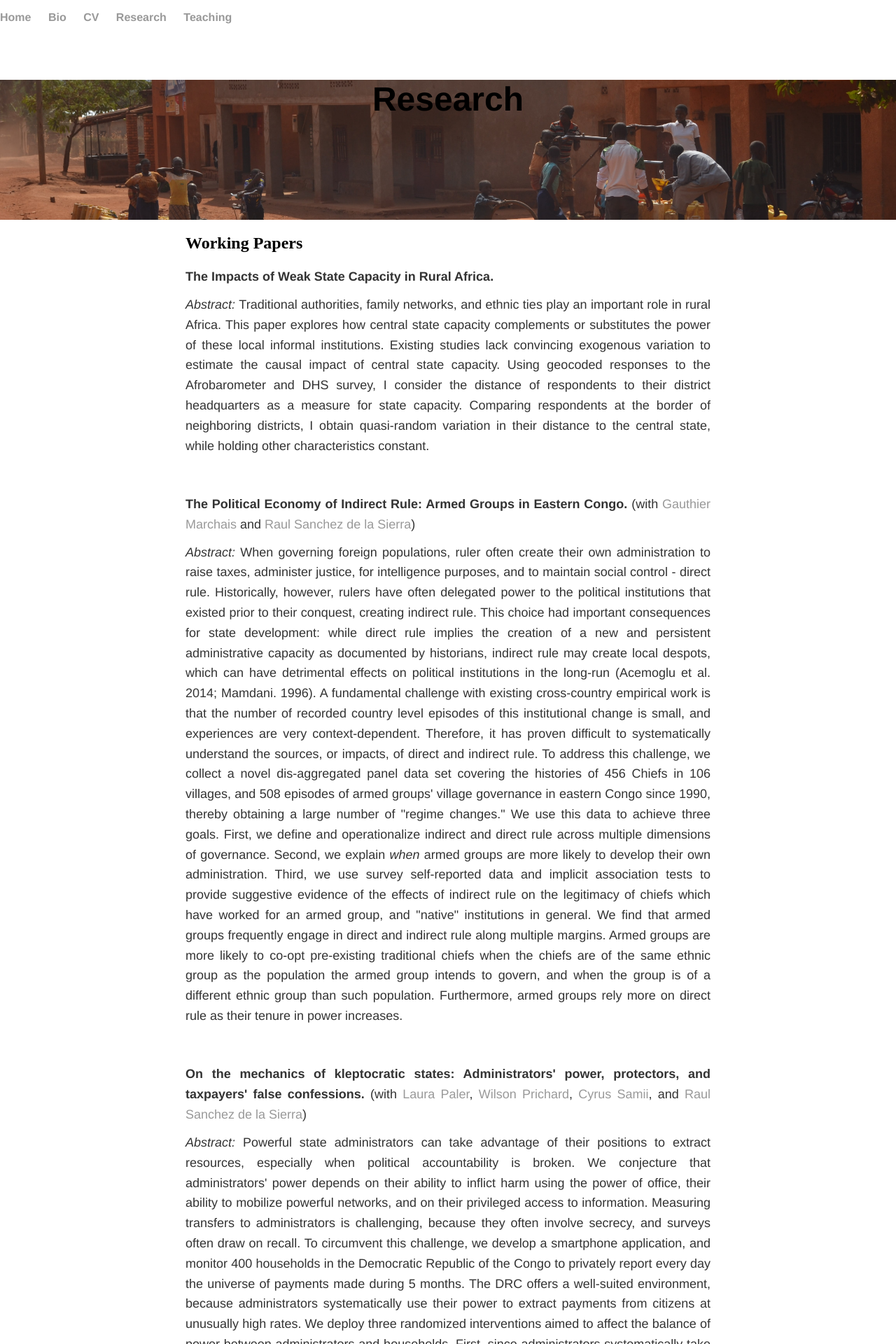
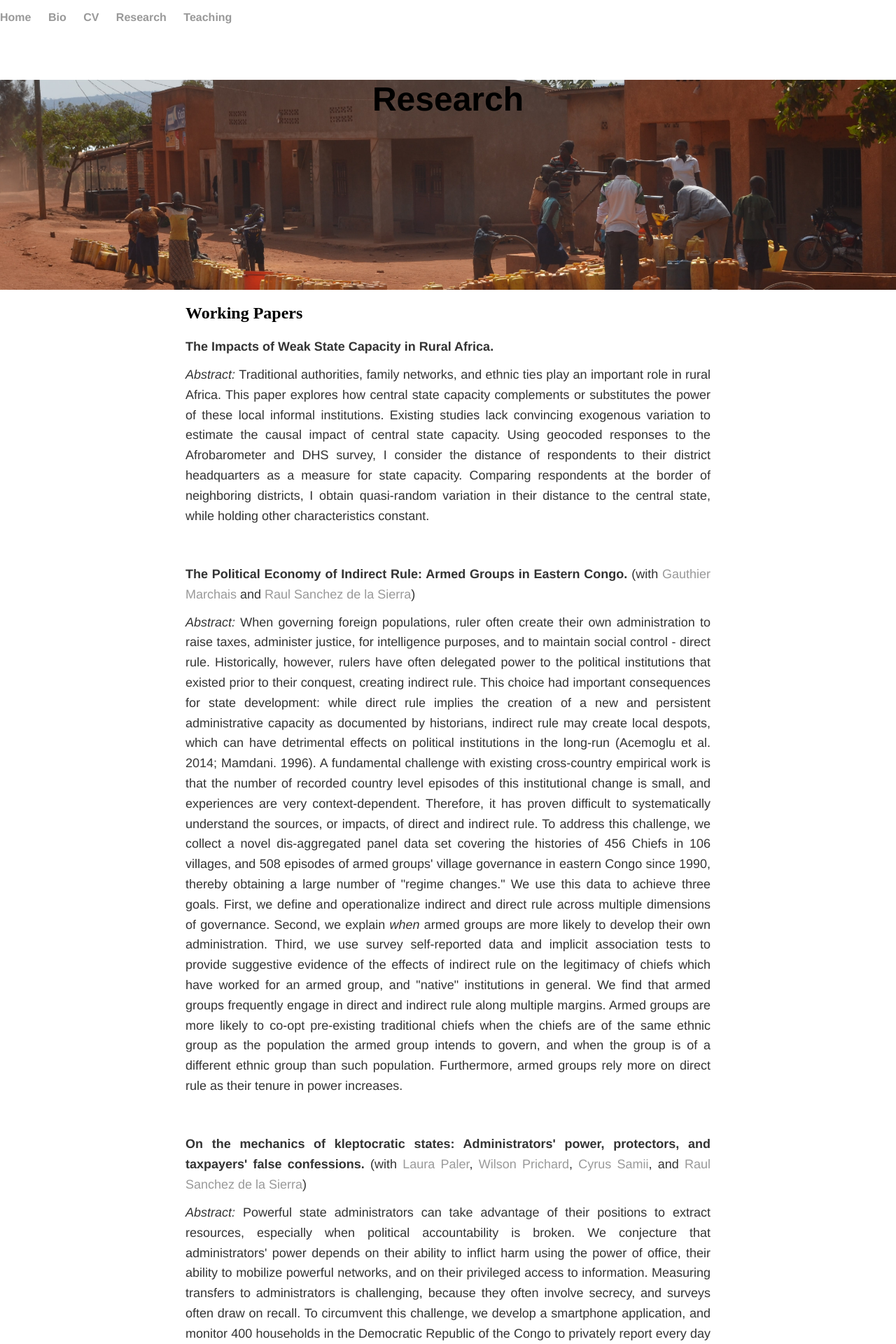
Before and after one commit to soeren-henn/soeren-henn.github.io, a Jekyll site: the page built from research/index.html, in a window 1280 px wide. Shown: the top 1920 px of the page at 70% size. Built offline with Jekyll 4.4.1, drawn with Linux system fonts in a browser that asks for light colours.

Commit message:
Update main.css

```diff
--- a/css/main.css
+++ b/css/main.css
@@ -59,6 +59,7 @@ ul.posts li {
     width: 33%;
     padding: 0 0 2em 2em;
     min-width: 400px;
+    max-width:
 }
 
 .biotext:before {
@@ -114,26 +115,32 @@ ul.posts li {
 
 }
 
-@media only screen and (min-width: 992px){
+@media (min-width: 992px){
     .research {
         width: 970px;
     }
+     .research-header {
+    height: 300px;
+  }
 }
 
-@media only screen and (min-width: 768px){
+@media (min-width: 768px){
     .research {
         width: 750px;
     }
+     .research-header {
+    height: 300px;
+  }
 }
 
 
-@media only screen and (max-width: 365px) {
+@media (max-width: 365px) {
   .research-header {
     height: 220px;
   }
 }
 
-@media only screen and (max-width: 325px) {
+@media (max-width: 325px) {
   .research-header {
     height: 200px;
   }
```
